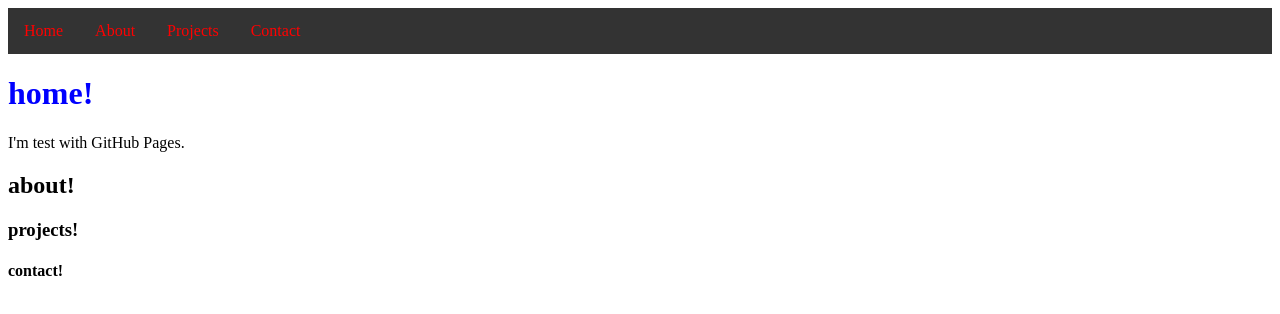
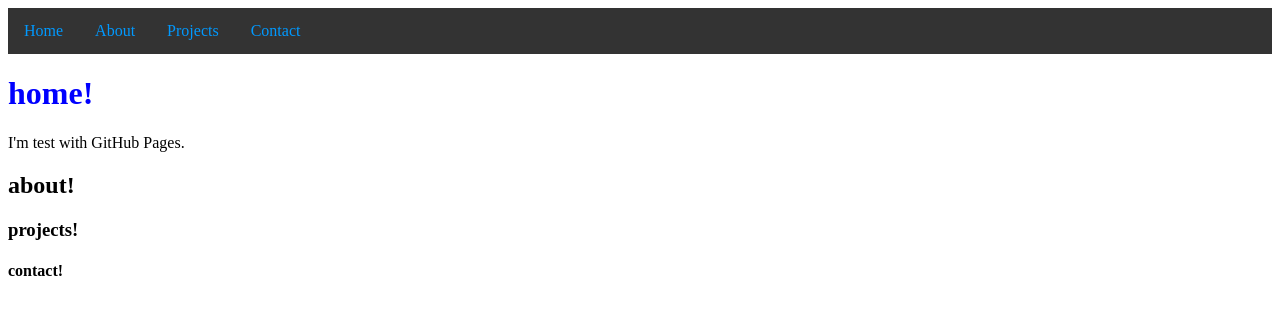
Before and after one commit to Wthebinder/warrenbinder.github.io, a plain HTML site: page index.html in a window 1280 px wide. Drawn offline with Linux system fonts and the light colour scheme.

Commit message:
Update index.html

```diff
--- a/index.html
+++ b/index.html
@@ -15,14 +15,14 @@
         }
         .topnav a {
             float: left;
-            color: #ff0000;
+            color: #0099ff;
             text-align: center;
             padding: 14px 16px;
             text-decoration: none;
             font-size: 17;
         }
         .topnav a:hover {
-            background-color: #ff9933;
+            background-color: #00ccff;
             color: white;
         }
     </style>
```
